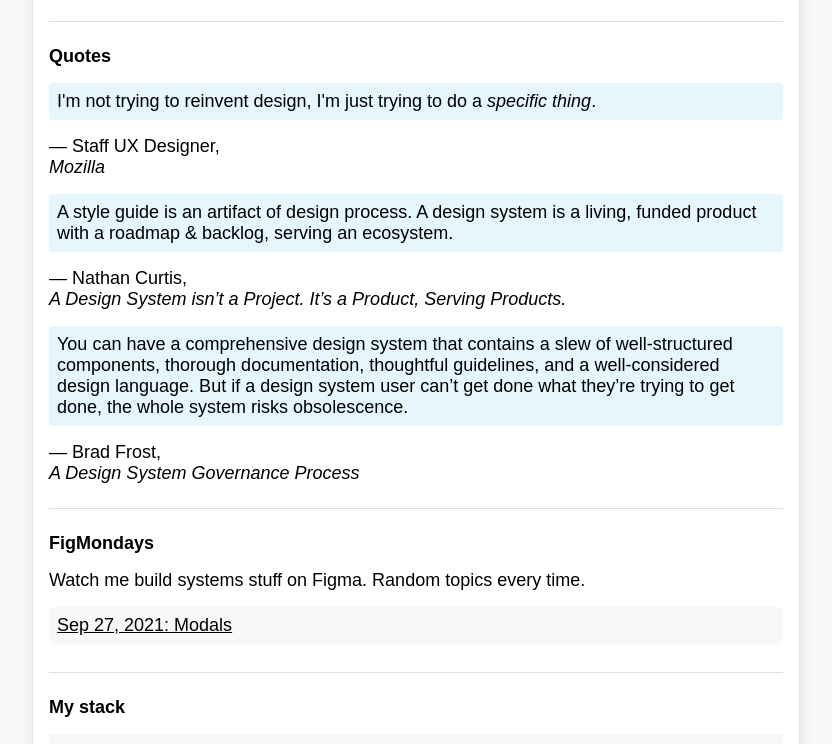
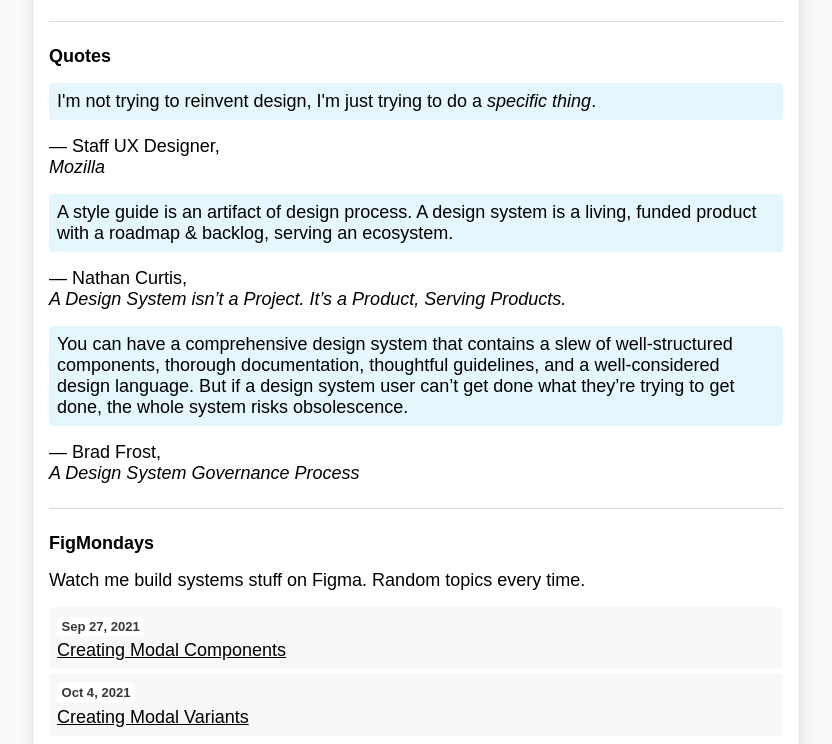
Before and after one commit to jsimplicio/design-systems-info, an Eleventy site: page index.html in a window 1280 px wide. Shown: the part 208-952 px from the top of the page, without its empty margins (224-1056 px from the left). Built offline with nearby package versions, Linux system fonts and the light colour scheme; Eleventy itself is replaced by a stand-in of ours; files that its build step writes are made by us from their sources.

Commit message:
New FigMonday

```diff
--- a/css/styles.css
+++ b/css/styles.css
@@ -70,6 +70,11 @@ h2 {
   margin-bottom: 16px;
 }
 
+h4 {
+  font-size: 1rem;
+  font-weight: normal;
+}
+
 footer {
   font-size: .825rem;
 }
@@ -94,7 +99,20 @@ hr {
   width: 32px;
 }
 
-.welcome {
+
+time {
+  background: rgb(255, 255, 255);
+  border-radius: 4px;
+  color: rgb(56, 56, 56);
+  display: inline-block;
+  font-size: .725rem;
+  font-weight: 600;
+  margin-bottom: 4px;
+  text-decoration: none;
+  padding: .125rem .25rem;
+}
+
+main {
   background: #FFF;
   box-shadow: 1px 2px 16px var(--shadow-color);
   border: 1px solid var(--shadow-color);
--- a/firefox/design-systems/newsletters/css/styles.css
+++ b/firefox/design-systems/newsletters/css/styles.css
@@ -42,7 +42,7 @@ h1 {
   width: 32px;
 }
 
-.welcome {
+main {
   background: #FFF;
   box-shadow: 1px 2px 16px var(--shadow-color);
   border: 1px solid var(--shadow-color);
--- a/index.html
+++ b/index.html
@@ -18,7 +18,7 @@
   <link rel="stylesheet" href="css/styles.css">
 </head>
 <body>
-  <div class="welcome">
+  <main>
     <img class="logo" src="favicon/favicon@152.png" title="Design Systems Info Logo" />
 
     <h1>Design Systems Info</h1>
@@ -55,7 +55,9 @@
     <h2>FigMondays</h2>
     <p>Watch me build systems stuff on Figma. Random topics every time.</p>
     <ul>
-      <li><a title="Sep 27,2021: Modals" href="https://drive.google.com/file/d/1Y1vOfRsdjeCyZm6pfchMmpGSN7VX-oBX/view?usp=sharing">Sep 27, 2021: Modals</a></li>
+      <li><a title="Sep 27, 2021: Creating a Modal Component" href="https://drive.google.com/file/d/1Y1vOfRsdjeCyZm6pfchMmpGSN7VX-oBX/view?usp=sharing"><time>Sep 27, 2021</time><h4>Creating Modal Components</h4></a></li>
+
+      <li><a title="Oct 4, 2021: Creating Modal Component Variants" href="https://drive.google.com/file/d/1tUgn9SesnufVJ6Lkct9A1bSq0wsGsUrH/view?usp=sharing"><time>Oct 4, 2021</time><h4>Creating Modal Variants</h4></a></li>
     </ul>
     <hr />
 
@@ -120,7 +122,7 @@
       </li>
       <li><a tilte="Lightning talk on foundation styles, property of Mozilla" href="https://www.figma.com/proto/WzeekOaVRRc2XhzJU4Qltl/Styles?page-id=3%3A246&node-id=3%3A247&viewport=501%2C48%2C0.07&scaling=contain">Lightning talk on foundational design system styles</a><i>property of Mozilla, be nice.</i></li>
     </ul>
-  </div>
+  </main>
   <footer>
     <p>💜 Made with love.</p>
 
```
Also changed, not shown: firefox/design-systems/newsletters/index.html (+2 -2 lines).
